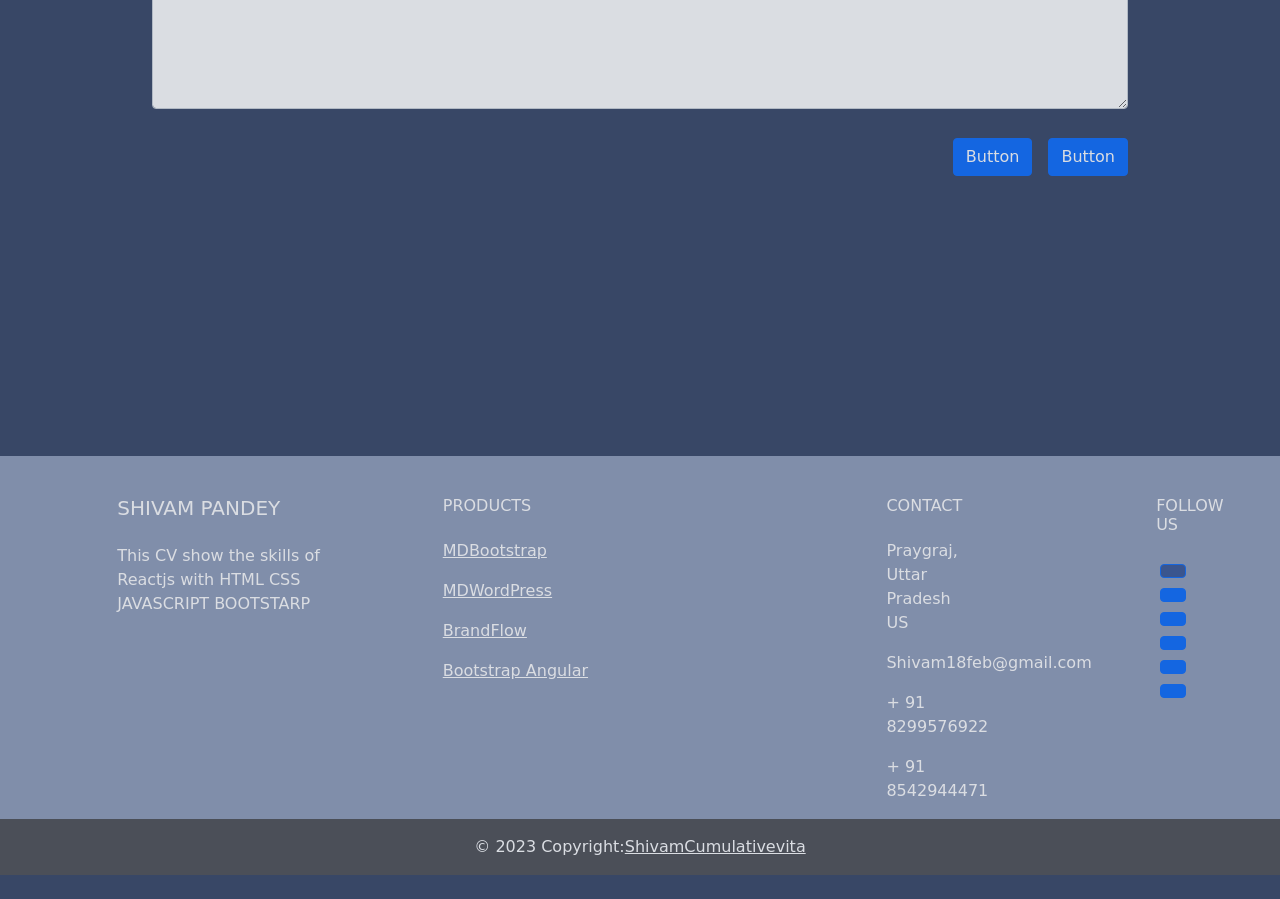
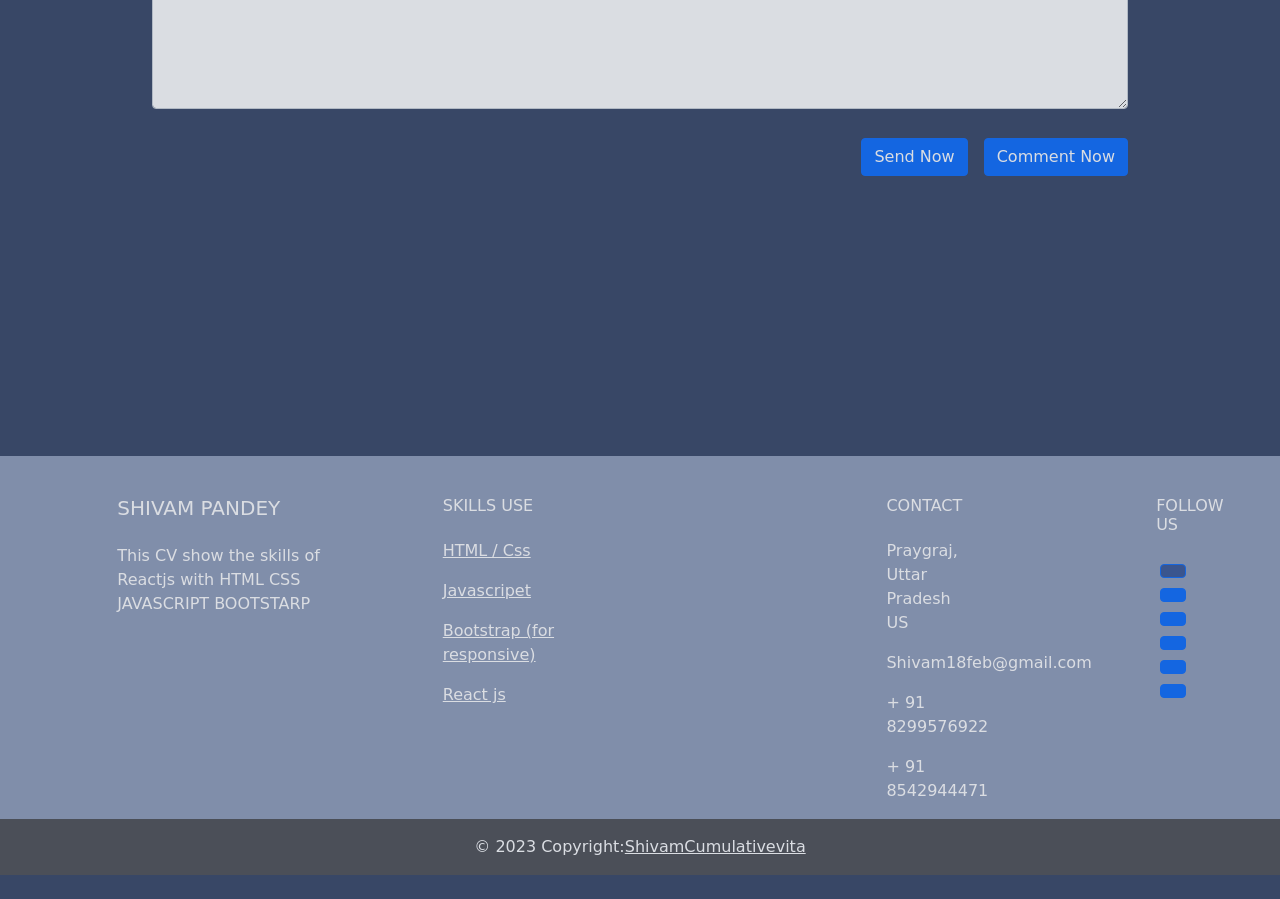
Before and after one commit to shivam18feb/CVREACTJS, a React (Create React App) app: page / in a window 1280 px wide. Shown: the part 2840-3739 px from the top of the page. Built offline with nearby package versions, Linux system fonts and the light colour scheme.

Commit message:
Change in Contact form, footer and Project

```diff
--- a/src/components/Contactform.js
+++ b/src/components/Contactform.js
@@ -1,7 +1,7 @@
 /**
  * The function returns a contact form component in React.
- * @returns A functional component named Contactform that returns a form with an email input field, a
- * message textarea field, and two buttons.
+ * @returns A functional component named Contactform that returns a form with two input fields (email
+ * and message) and two buttons (Send Now and Comment Now).
  */
 import React from "react";
 
@@ -31,10 +31,10 @@ export default function Contactform() {
         ></textarea>
         <div class="d-grid gap-2 d-md-flex justify-content-md-end" id="btn1">
           <button class="btn btn-primary me-md-2" type="button">
-            Button
+            Send Now
           </button>
           <button class="btn btn-primary" type="button">
-            Button
+            Comment Now
           </button>
         </div>
       </div>
--- a/src/components/Footer.js
+++ b/src/components/Footer.js
@@ -27,26 +27,26 @@ export default function footer() {
 
               <div className="col-md-2 col-lg-2 col-xl-2 mx-auto mt-3">
                 <h6 className="text-uppercase mb-4 font-weight-bold">
-                  Products
+                  Skills use
                 </h6>
                 <p>
                   <a className="text-white" href="/">
-                    MDBootstrap
+                    HTML / Css
                   </a>
                 </p>
                 <p>
                   <a className="text-white" href="/">
-                    MDWordPress
+                    Javascripet
                   </a>
                 </p>
                 <p>
                   <a className="text-white" href="/">
-                    BrandFlow
+                    Bootstrap (for responsive)
                   </a>
                 </p>
                 <p>
                   <a className="text-white" href="/">
-                    Bootstrap Angular
+                    React js
                   </a>
                 </p>
               </div>
--- a/src/components/Project.js
+++ b/src/components/Project.js
@@ -23,7 +23,7 @@ export default function Project() {
             </p>
             <p className="card-text">
               <small className="text-body-secondary">
-                Last updated 3 mins ago
+                Start:-0000000 End:-0000000
               </small>
             </p>
           </div>
```
